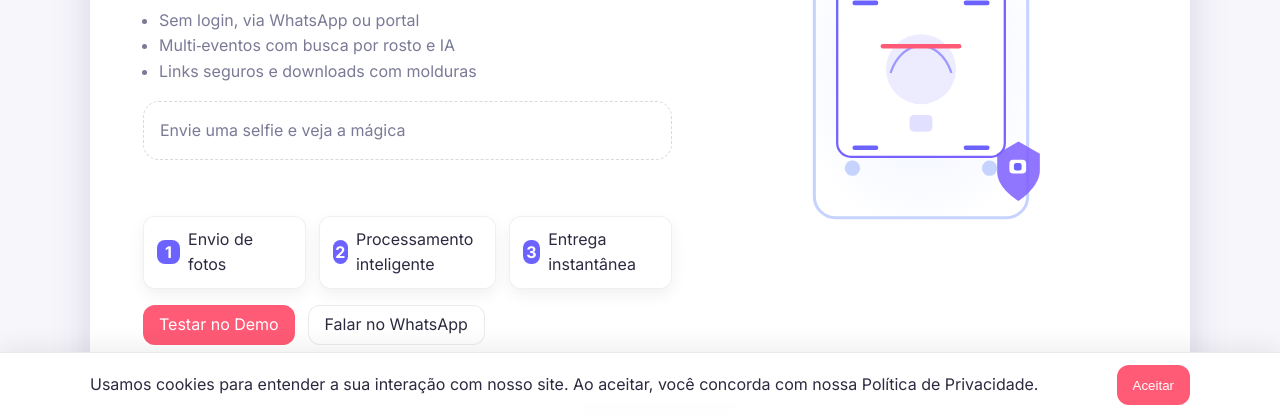
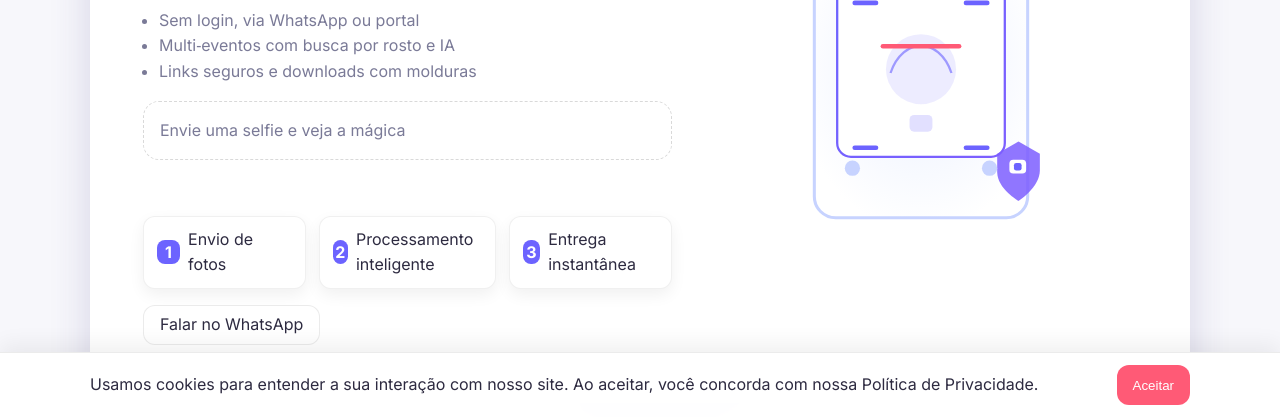
Before and after one commit to aureliogaucho/facesfind, a website: page index.html in a window 1280 px wide. Shown: the part 383-800 px from the top of the page. Drawn offline with Linux system fonts and the light colour scheme.

Commit message:
Remove remaining 'Testar no Demo' button

```diff
--- a/index.html
+++ b/index.html
@@ -54,7 +54,6 @@
                     <div id="heroResults" class="contact-sheet"></div>
                     <div class="howstrip"><div class="how-item"><span class="n">1</span><span class="t">Envio de fotos</span></div><div class="how-item"><span class="n">2</span><span class="t">Processamento inteligente</span></div><div class="how-item"><span class="n">3</span><span class="t">Entrega instantânea</span></div></div>
                     <div class="cta">
-                        <a href="#demo" class="btn solid">Testar no Demo</a>
                         <a href="https://wa.me/5561983112000" class="btn ghost">Falar no WhatsApp</a>
                     </div>
                 </div>
```
